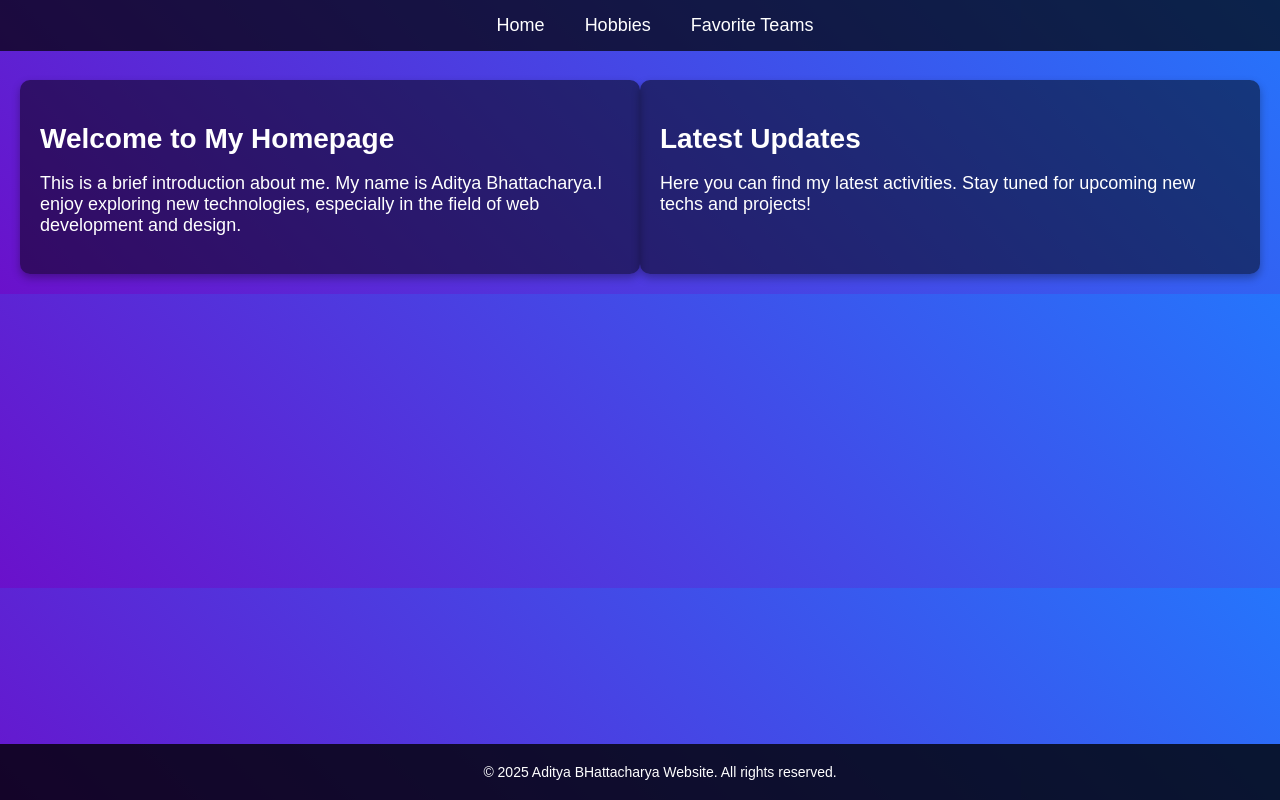
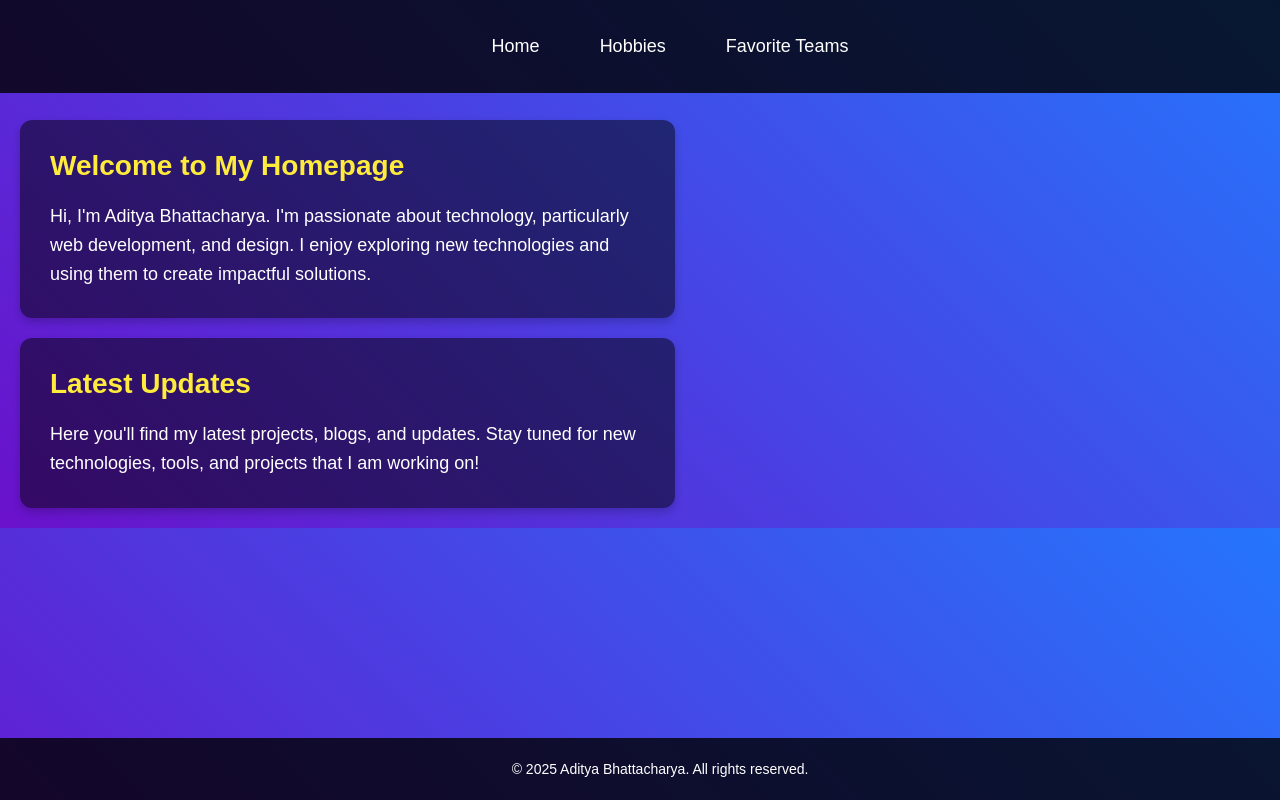
Before and after one commit to ADITYA-BHATTACHARYA-DEV/Lab3-assingment.github.io, a plain HTML site: page Lab-3.html in a window 1280 px wide. Drawn offline with Linux system fonts and the light colour scheme.

Commit message:
Initial commit

```diff
--- a/Lab-3.html
+++ b/Lab-3.html
@@ -4,11 +4,10 @@
   <meta charset="UTF-8">
   <meta name="viewport" content="width=device-width, initial-scale=1.0">
   <title>My Homepage</title>
-  <link rel="stylesheet" href="styles.css">
   <style>
-    /* Global Styles */
+
     body {
-      font-family: Arial, sans-serif;
+      font-family: 'Arial', sans-serif;
       margin: 0;
       padding: 0;
       background: linear-gradient(45deg, #6a11cb, #2575fc);
@@ -16,32 +15,36 @@
       overflow-x: hidden;
     }
 
+    h1, h2, p {
+      margin: 0;
+    }
+
     nav {
-      background-color: rgba(0, 0, 0, 0.7);
-      padding: 15px;
+      background-color: rgba(0, 0, 0, 0.8);
+      padding: 20px 30px;
       position: fixed;
-      width: 100%;
       top: 0;
       left: 0;
+      width: 100%;
       z-index: 100;
     }
 
     nav ul {
-      list-style: none;
       display: flex;
       justify-content: center;
-      margin: 0;
+      list-style: none;
       padding: 0;
     }
 
     nav li {
-      margin: 0 20px;
+      margin: 0 30px;
     }
 
     nav a {
       text-decoration: none;
       color: #fff;
       font-size: 18px;
+      font-weight: 500;
       transition: color 0.3s ease, transform 0.3s ease;
     }
 
@@ -50,22 +53,29 @@
       transform: scale(1.1);
     }
 
-    /* Container Layout */
+
     .container {
       display: flex;
       justify-content: space-between;
-      padding: 80px 20px 20px;
+      align-items: flex-start;
+      flex-wrap: wrap;
+      padding: 120px 20px 20px;
+      gap: 20px;
     }
 
-    .left-column,
-    .right-column {
-      width: 48%;
+    .left-column, .right-column {
       background-color: rgba(0, 0, 0, 0.5);
-      padding: 20px;
-      border-radius: 10px;
-      box-shadow: 0 4px 8px rgba(0, 0, 0, 0.3);
+      padding: 30px;
+      border-radius: 12px;
+      box-shadow: 0 4px 8px rgba(0, 0, 0, 0.2);
       opacity: 0;
       animation: fadeIn 1.5s forwards;
+      width: 48%;
+      transition: transform 0.3s ease;
+    }
+
+    .left-column:hover, .right-column:hover {
+      transform: translateY(-5px);
     }
 
     .left-column {
@@ -78,14 +88,15 @@
 
     h2 {
       font-size: 28px;
-      margin-bottom: 10px;
+      color: #ffeb3b;
+      margin-bottom: 20px;
     }
 
     p {
       font-size: 18px;
+      line-height: 1.6;
     }
 
-    /* Footer Styles */
     footer {
       text-align: center;
       padding: 20px;
@@ -93,6 +104,7 @@
       position: fixed;
       bottom: 0;
       width: 100%;
+      color: #fff;
     }
 
     footer p {
@@ -100,7 +112,7 @@
       font-size: 14px;
     }
 
-    /* Keyframe Animations */
+
     @keyframes fadeIn {
       from {
         opacity: 0;
@@ -110,7 +122,7 @@
       }
     }
 
-    /* Responsive Design */
+
     @media screen and (max-width: 768px) {
       .container {
         flex-direction: column;
@@ -121,10 +133,19 @@
         width: 90%;
         margin-bottom: 20px;
       }
+
+      nav ul {
+        flex-direction: column;
+      }
+
+      nav li {
+        margin: 10px 0;
+      }
     }
   </style>
 </head>
 <body>
+  <header>
     <nav class="navbar">
       <ul>
         <li><a href="index.html">Home</a></li>
@@ -132,20 +153,23 @@
         <li><a href="teams.html">Favorite Teams</a></li>
       </ul>
     </nav>
+  </header>
 
+  <main>
     <div class="container">
-    <div class="left-column">
+      <section class="left-column">
         <h2>Welcome to My Homepage</h2>
-      <p>This is a brief introduction about me. My name is Aditya Bhattacharya.I enjoy exploring new technologies, especially in the field of web development and design.</p>
+        <p>Hi, I'm Aditya Bhattacharya. I'm passionate about technology, particularly web development, and design. I enjoy exploring new technologies and using them to create impactful solutions.</p>
+      </section>
+      <section class="right-column">
+        <h2>Latest Updates</h2>
+        <p>Here you'll find my latest projects, blogs, and updates. Stay tuned for new technologies, tools, and projects that I am working on!</p>
+      </section>
     </div>
-    <div class="right-column">
-      <h2>Latest Updates</h2>
-      <p>Here you can find my latest activities. Stay tuned for upcoming new techs and projects!</p>
-    </div>
-  </div>
+  </main>
 
   <footer>
-    <p>&copy; 2025 Aditya BHattacharya Website. All rights reserved.</p>
+    <p>&copy; 2025 Aditya Bhattacharya. All rights reserved.</p>
   </footer>
 </body>
 </html>
```
Lines whose indentation alone changed are shown as unchanged.
